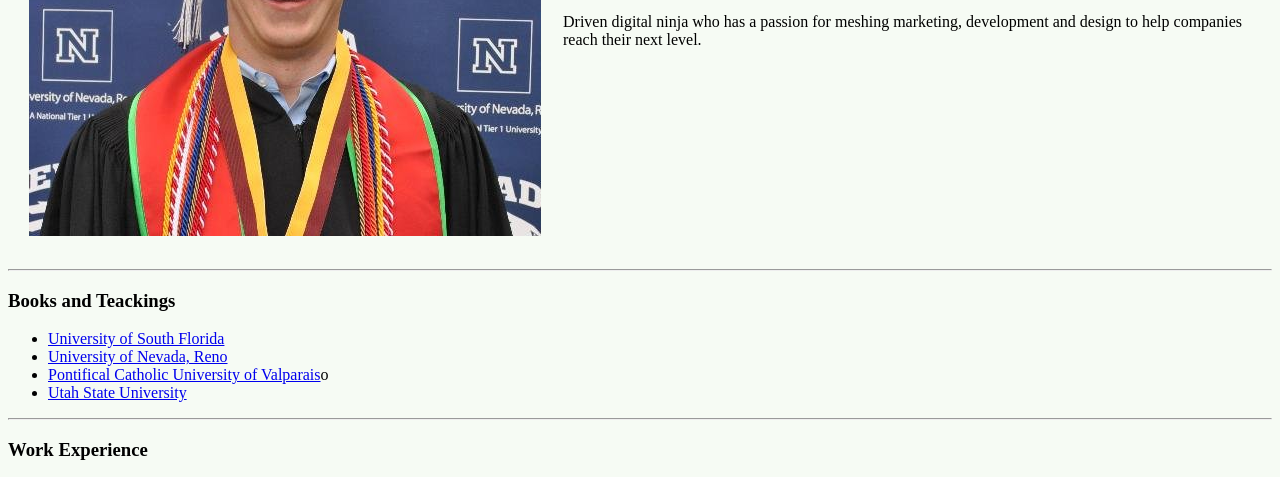
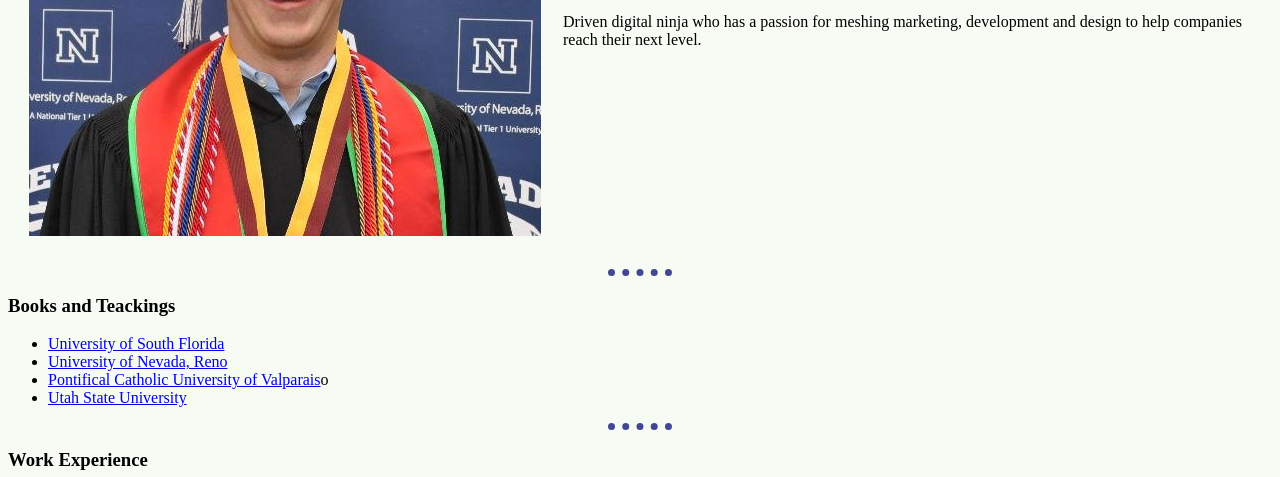
Before and after one commit to evanthacker/portfolio, a plain HTML site: page index.html in a window 1280 px wide. Shown: the part 305-782 px from the top of the page. Drawn offline with Linux system fonts and the light colour scheme.

Commit message:
Css Changes

```diff
--- a/index.html
+++ b/index.html
@@ -11,8 +11,19 @@
     <meta name="description" content="" />
     <meta name="viewport" content="width=device-width, initial-scale=1" />
     <link rel="stylesheet" href="" />
+    <style>
+      body {
+        background-color: #f6fbf4;
+      }
+      hr {
+        border-color: #414793;
+        border-style: dotted none none none;
+        border-width: 7px;
+        width: 5%;
+      }
+    </style>
   </head>
-  <body style="background-color: #f6fbf4">
+  <body>
     <table cellspacing="20">
       <tr>
         <td>
```
